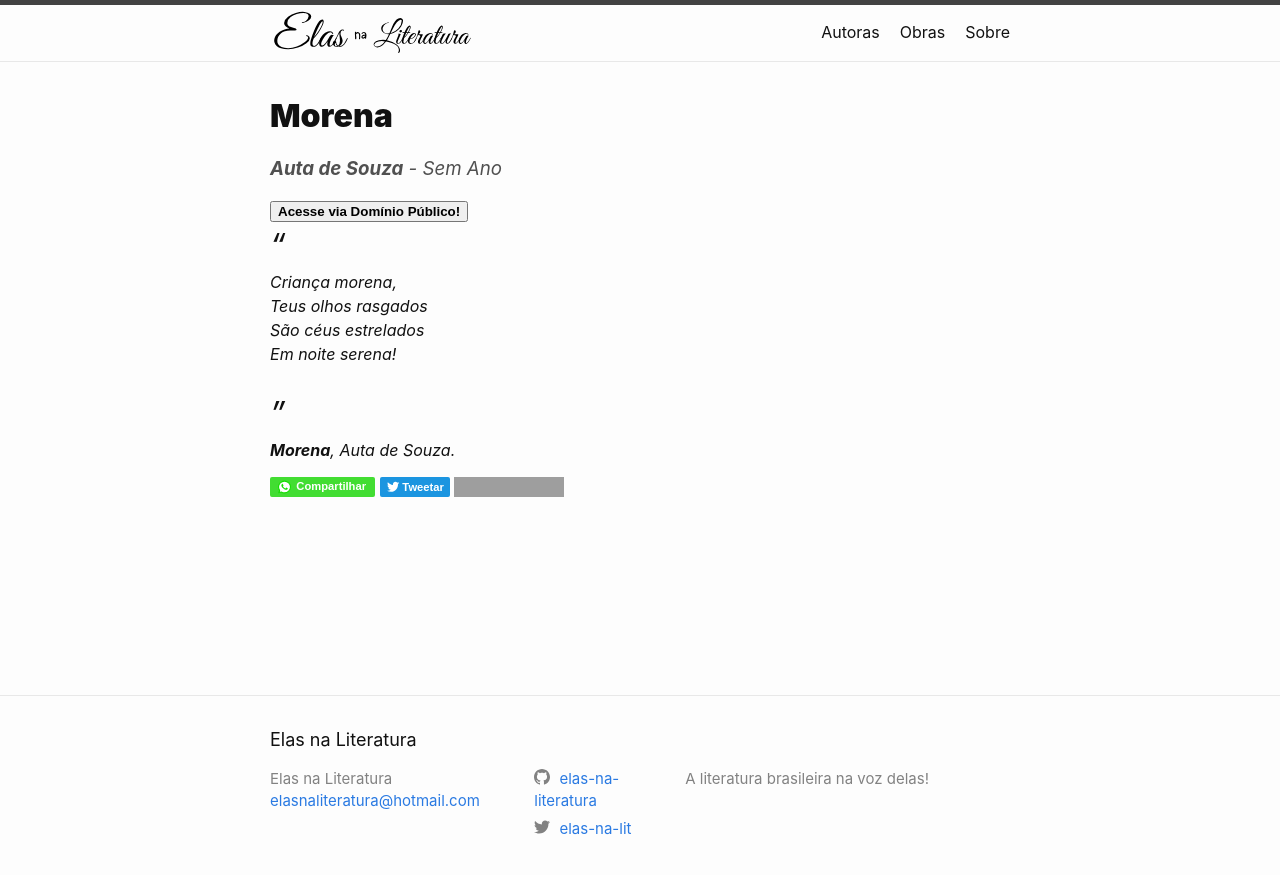
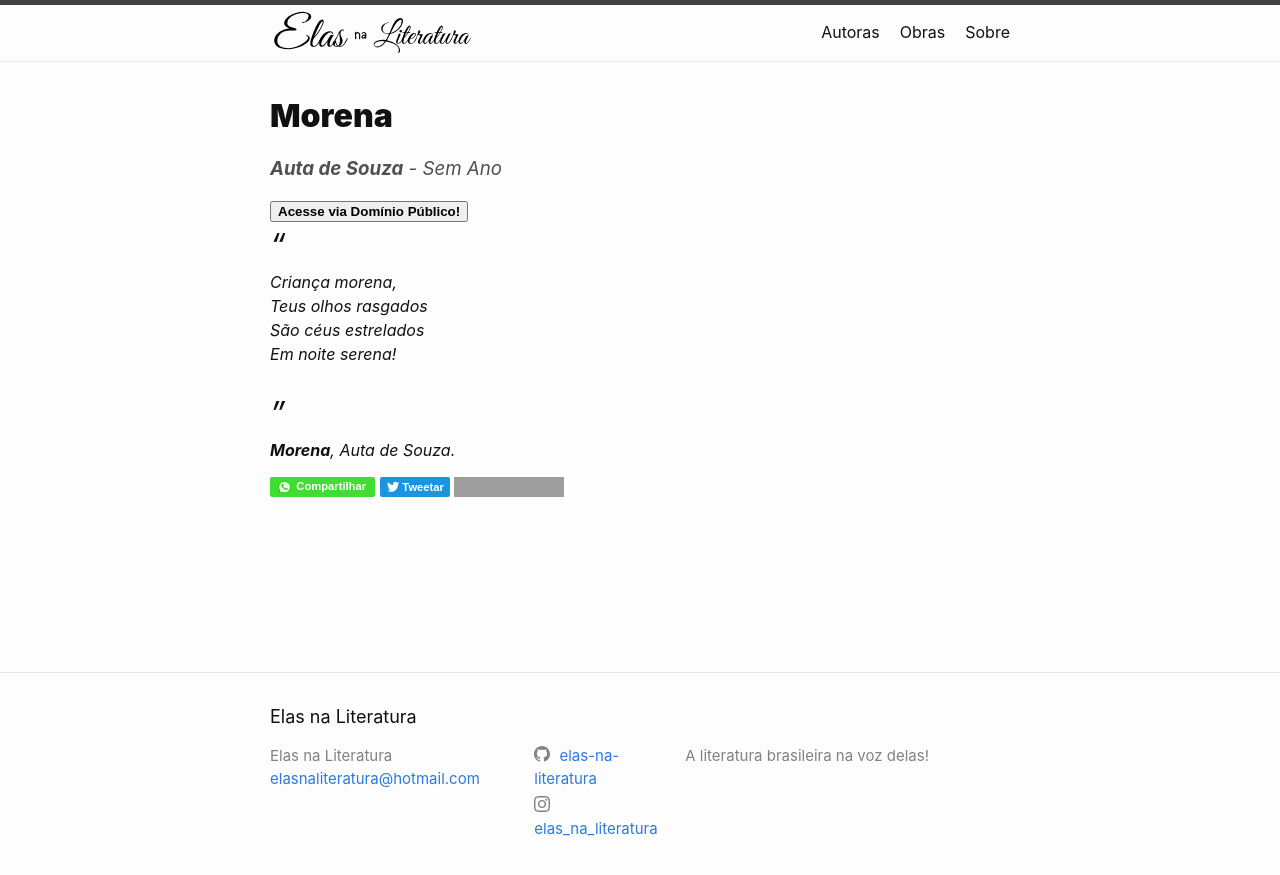
Before and after one commit to elas-na-literatura/elas-na-literatura.github.io, a Jekyll site: the page built from obras/morena.md, in a window 1280 px wide. Shown: the top 875 px of the page. Built offline with Jekyll 4.4.1, drawn with Linux system fonts in a browser that asks for light colours; comment, search, counter and statistics services are not loaded; grey boxes are pictures that could not be loaded.

Commit message:
coloquei username insta

```diff
--- a/_config.yml
+++ b/_config.yml
@@ -24,7 +24,7 @@ description: >- # this means to ignore newlines until "baseurl:"
   A literatura brasileira na voz delas!
 baseurl: "" # the subpath of your site, e.g. /blog
 url: "https://elas-na-literatura.github.io/" # the base hostname & protocol for your site, e.g. http://example.com
-twitter_username: elas-na-lit
+instagram_username: elas_na_literatura
 github_username:  elas-na-literatura
 
 # Build settings
```
